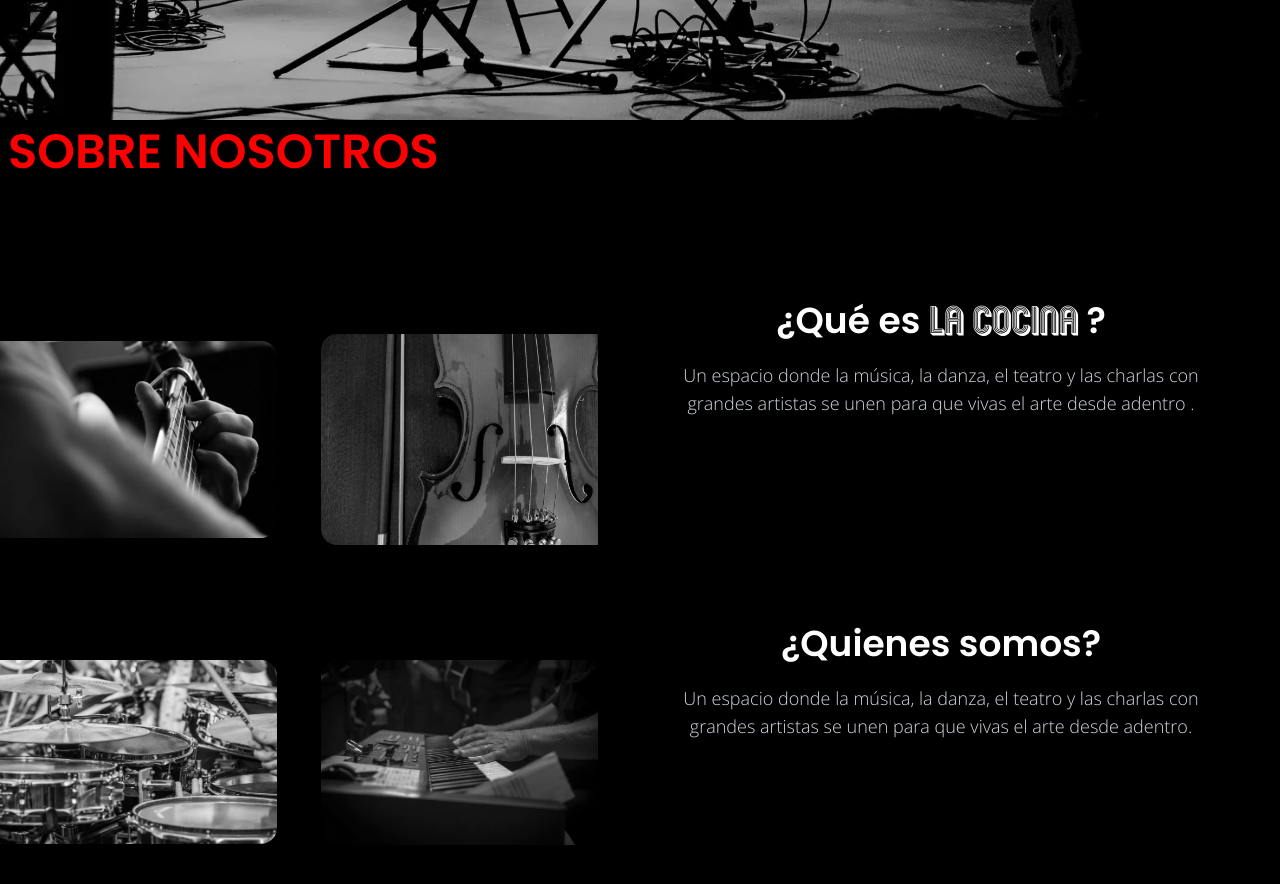
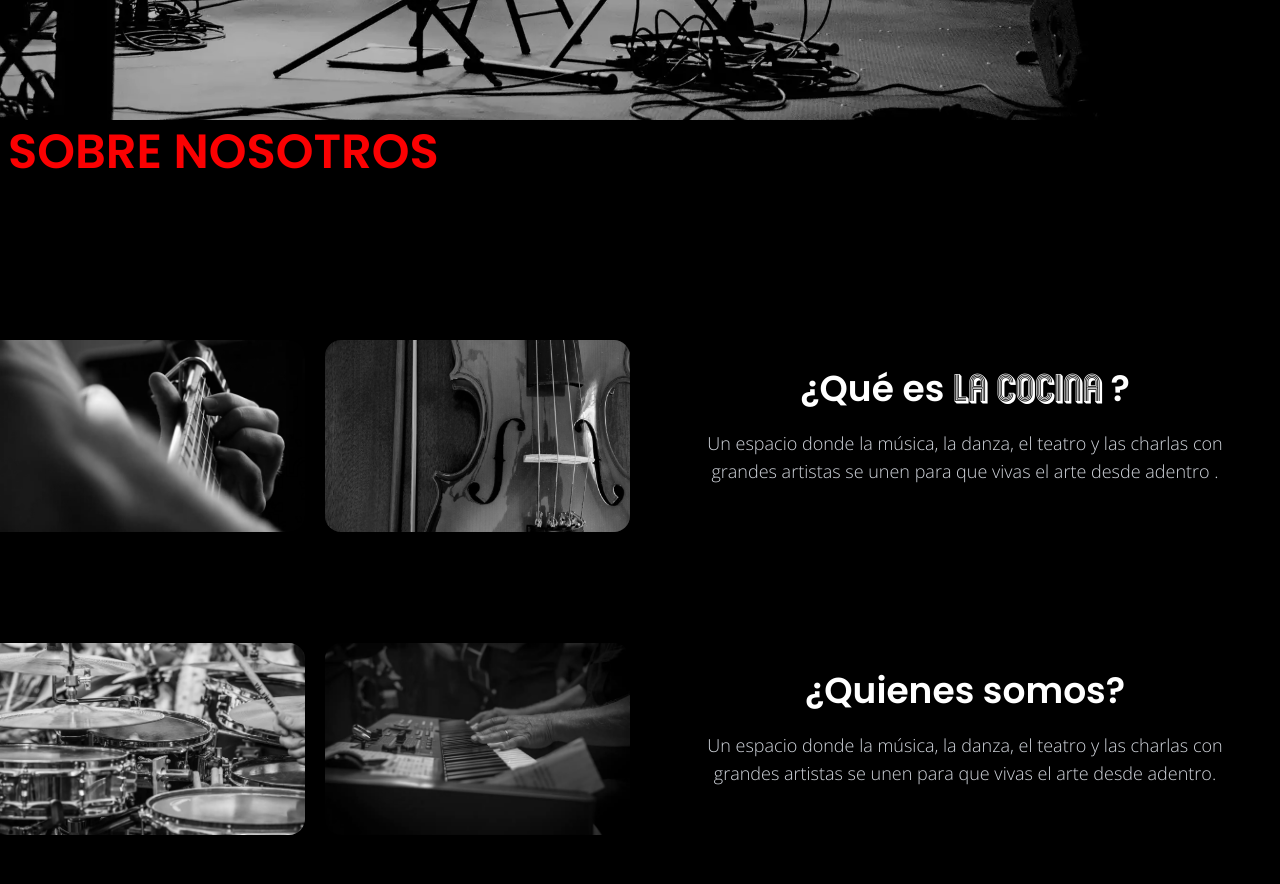
Before and after one commit to aqulesz/lacocina, a React (Vite) app: page / in a window 1280 px wide. Shown: the part 680-1564 px from the top of the page. Built offline with nearby package versions, Linux system fonts and the light colour scheme.

Commit message:
about section imagenes arregladas para que tengan el mismo tamaño y acomode los textos, tambien se agrego padding debajo en desktop

```diff
--- a/src/components/AboutSection.tsx
+++ b/src/components/AboutSection.tsx
@@ -5,17 +5,17 @@ import Violinimg from "../assets/clarissa-watson-kG-UNTwqyso-unsplash.webp";
 
 function AboutSection() {
     return (
-        <div className="bg-black bg-blend-overlay bg-cover bg-center w-full flex flex-col justify-center p-8  pl-0 pt-0 sm:p-20 sm:pl-0 sm:pt-0 md:p-10 md:pl-0 md:pt-0 md:grid md:grid-cols-4 md:gap-4 lg:gap-11 lg:h-svh">
+        <div className="bg-black bg-blend-overlay bg-cover bg-center w-full flex flex-col justify-center p-8  pl-0 pt-0 sm:p-20 sm:pl-0 sm:pt-0 md:p-0 md:pb-10 md:grid md:grid-cols-4 md:gap-4 lg:gap-5 lg:h-svh ">
                 <h2 className="text-2xl text-left text-custom-red font-hero p-2 mb-5 sm:text-4xl md:col-start-1 md:col-end-3 lg:text-5xl lg:mb-0" >SOBRE NOSOTROS</h2>
-                <div className="md:row-start-2 md:col-start-3 md:col-end-5 lg:px-10">
+                <div className="md:row-start-2 md:col-start-3 md:col-end-5 md:place-self-center lg:px-10 ">
                     <h3 className=" bg-white text-black font-hero font-bold text-2xl text-center mb-5 rounded-r-lg pl-8 sm:text-4xl sm:pl-20 md:pl-0 md:text-white md:bg-transparent">¿Qué es <span className="font-logo text-black md:text-white"> la cocina</span> ?</h3>
                     <p className="pl-8 text-gray-300 text-lg font-default font-light text-center mb-5 sm:pl-20 md:col-start-2 md:pl-0">Un espacio donde la música, la danza, el teatro y las charlas con grandes artistas se unen para que vivas el arte desde adentro .</p>
                 </div>
-                    <img src={Guitarimg} alt="" className="mb-5 rounded-r-2xl saturate-0 hover:saturate-100 hover:transition-allmd:col-start-1 md:row-start-2 md:my-0 md:row-end-3 md:self-center"/>
-                    <img src={Drumimg} alt="" className="hidden md:block rounded-r-2xl saturate-0 hover:saturate-100 hover:transition-all md:col-start-1 md:row-start-3 md:row-end-4 md:self-center"/>
-                    <img src={Pianoimg} alt="" className="hidden md:block rounded-l-2xl saturate-0 hover:saturate-100 hover:transition-all md:col-start-2 md:row-start-3 md:row-end-4 md:self-center"/>
-                    <img src={Violinimg} alt="" className="hidden md:block rounded-l-2xl saturate-0 hover:saturate-100 hover:transition-all md:col-start-2 md:row-start-2 md:row-end-3 md:self-center"/>
-                <div className="md:row-start-3 md:col-start-3 md:col-end-5 lg:px-10">
+                    <img src={Guitarimg} alt="" className="mb-5 rounded-r-2xl saturate-0 hover:saturate-100 hover:transition-all md:h-48 md:w-96 md:object-cover md:col-start-1 md:row-start-2 md:my-0 md:row-end-3 md:self-center"/>
+                    <img src={Drumimg} alt="" className="hidden h-48 w-96 object-cover  md:block rounded-r-2xl saturate-0 hover:saturate-100 hover:transition-all md:col-start-1 md:row-start-3 md:row-end-4 md:self-center"/>
+                    <img src={Pianoimg} alt="" className="hidden h-48 w-96 object-cover  md:block rounded-2xl saturate-0 hover:saturate-100 hover:transition-all md:col-start-2 md:row-start-3 md:row-end-4 md:self-center"/>
+                    <img src={Violinimg} alt="" className="hidden h-48 w-96 object-cover md:block rounded-2xl saturate-0 hover:saturate-100 hover:transition-all md:col-start-2 md:row-start-2 md:row-end-3 md:self-center"/>
+                <div className="md:row-start-3 md:col-start-3 md:place-self-center md:col-end-5 lg:px-10">
                     <h3 className="pl-8 text-white font-hero font-bold text-2xl text-center mb-5 sm:text-4xl sm:pl-20 md:col-start-2 md:pl-0">¿Quienes somos?</h3>
                     <p className="pl-8 text-gray-300 text-lg font-default font-light text-center mb-5 sm:pl-20 md:col-start-2 md:pl-0">Un espacio donde la música, la danza, el teatro y las charlas con grandes artistas se unen para que vivas el arte desde adentro.</p>
                 </div>
```
